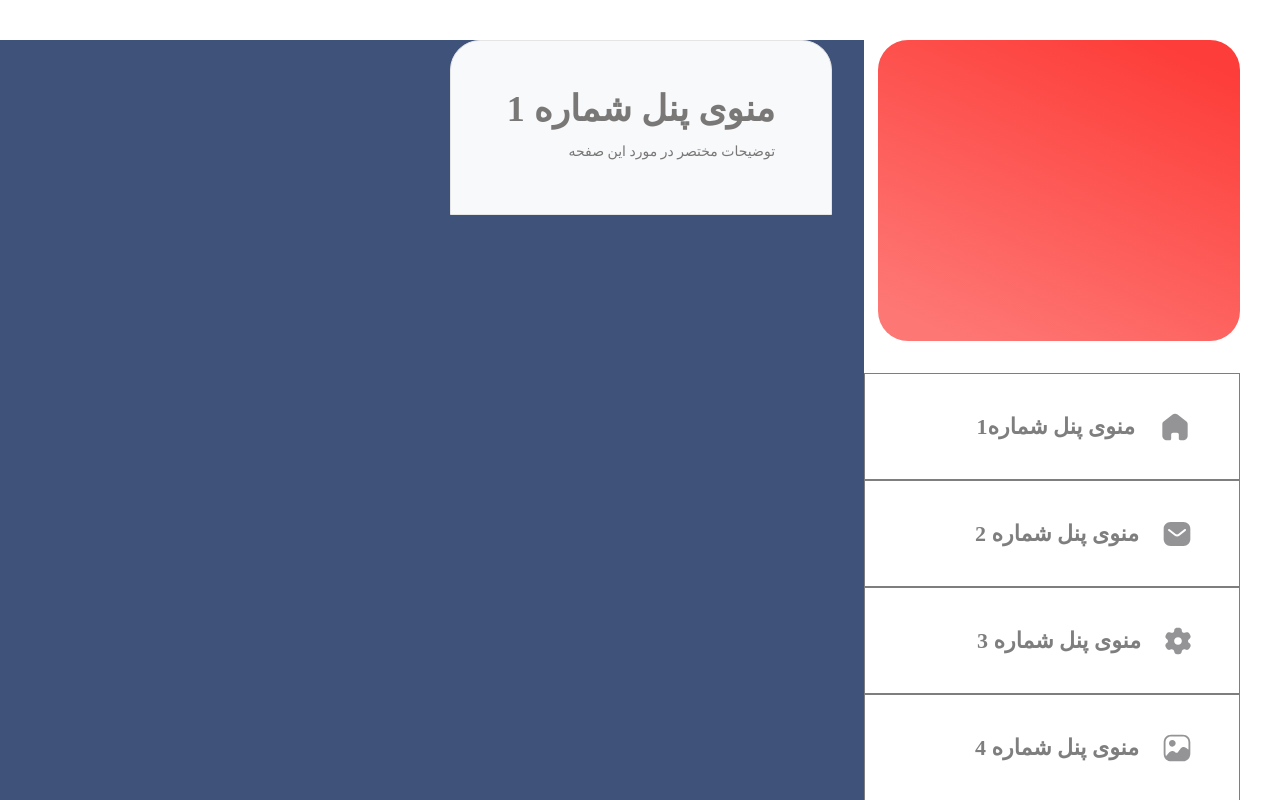
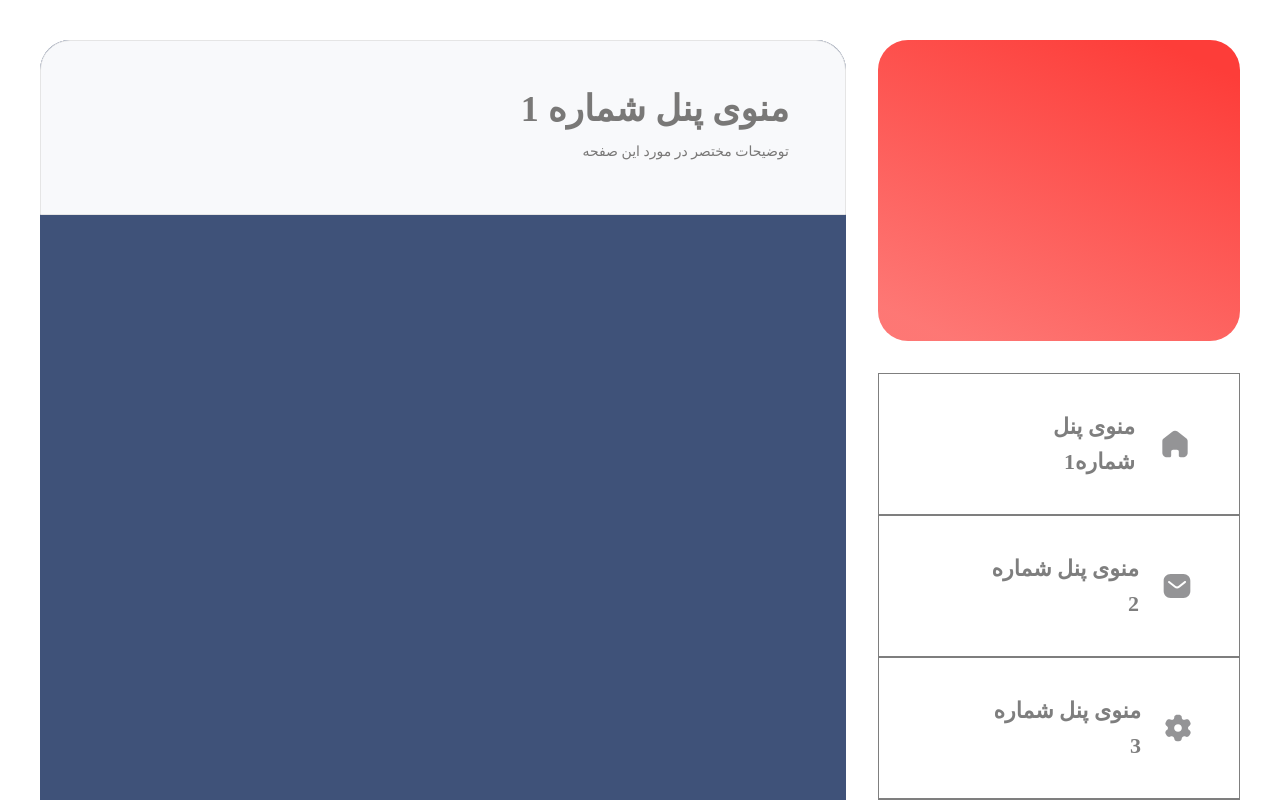
Before and after one commit to FahimeAlikhani/react-trial-fronend, a React app: page / in a window 1280 px wide. Shown: the top 800 px of the page. Built offline with nearby package versions, Linux system fonts and the light colour scheme.

Commit message:
css changed

```diff
--- a/src/assets/styles/layout.css
+++ b/src/assets/styles/layout.css
@@ -1,17 +1,14 @@
 .app{
     direction: rtl;
     background: #ffffff;
+    display: flex;
     padding: 32px;
 }
-.page{
-    display:flex;
-    flex-direction:row;
-    padding-left: 380px;
-    width: 80%;
+.contentPage{
+    display: flex;
+    flex-direction: row;
     height: 1016px;
-    /* background:#F8F9FB; */
-    background:#3f5279;
-    border-radius: 30px;
+    width: 100%;
 }
 
 .menuBoard{
--- a/src/assets/styles/menuBar.css
+++ b/src/assets/styles/menuBar.css
@@ -1,3 +1,11 @@
+.page{
+    display:flex;
+    width: 80%;
+    height: 1016px;
+    /* background:#F8F9FB; */
+    background:#3f5279;
+    border-radius: 30px;
+}
 .content{
     display:flex;
     flex-direction:row;
@@ -6,7 +14,7 @@
     border-radius: 30px 30px 0px 0px;
     border: 1px solid #E5E5E5;
     height: 95px;
-
+    width: 100%;
 }
 .menutext{
     font-family: 'Vazir FD';
@@ -24,9 +32,7 @@ font-style: normal;
     font-weight: 500;
     font-size: 14px;
     line-height: 23px;
-
     text-align: right;
-
     color: #797877;
     margin-top: 60px;
 }
--- a/src/components/menuBar.js
+++ b/src/components/menuBar.js
@@ -4,11 +4,12 @@ import "../assets/styles/menuBar.css"
 const menuBar =()=>{
 
     return(
+        <div className="page">
         <div className="content">
             <div className="menutext">منوی پنل شماره 1</div>
             <div className="menusub">توضیحات مختصر در مورد این صفحه</div>
             <div className="time"> امروز پنجشنبه 25 دی ماه سال 1400، ساعت 15:33</div>
-        </div>
+        </div></div>
     )
 }
 
--- a/src/screens/panel/Panel.js
+++ b/src/screens/panel/Panel.js
@@ -6,7 +6,7 @@ import SideMenu from "../../components/SideMenu";
 const Panel=()=>{
 
     return(
-        <div className="page">
+        <div className="contentPage">
              <SideMenu />
              <MenuBar/>
         </div>
```
Lines whose indentation alone changed are shown as unchanged.
